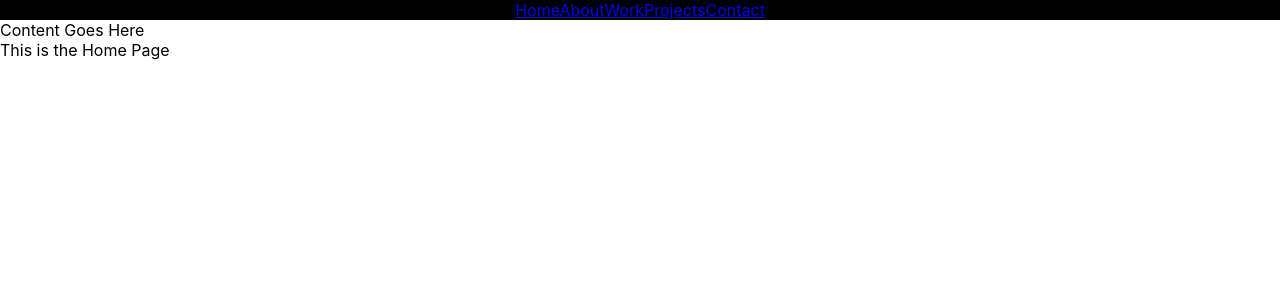
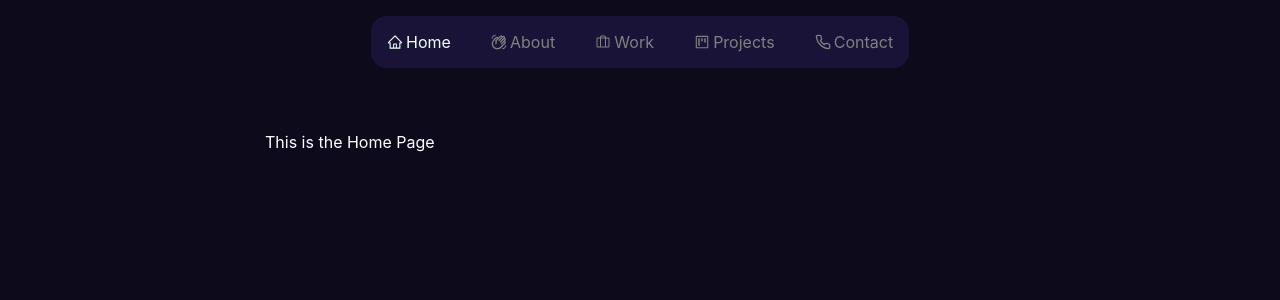
Before and after one commit to karthik27r/karthik27r.github.io, a React (Create React App) app in the folder portfolio/: page / in a window 1280 px wide. Shown: the top 300 px of the page. Built offline with nearby package versions, Linux system fonts and the light colour scheme.

Commit message:
Navbar changes + Background Changes

```diff
--- a/portfolio/package.json
+++ b/portfolio/package.json
@@ -9,6 +9,7 @@
     "@testing-library/user-event": "^13.5.0",
     "react": "^18.3.1",
     "react-dom": "^18.3.1",
+    "react-icons": "^5.2.0",
     "react-router-dom": "^6.23.0",
     "react-scripts": "5.0.1",
     "web-vitals": "^2.1.4"
--- a/portfolio/src/App.css
+++ b/portfolio/src/App.css
@@ -1,23 +1,4 @@
-.App {
-  text-align: center;
+body {
+  background-color: rgb(13, 10, 28);
+  color:white;
 }
-
-.App-logo {
-  height: 40vmin;
-  pointer-events: none;
-}
-
-.App-header {
-  background-color: #282c34;
-  min-height: 100vh;
-  display: flex;
-  flex-direction: column;
-  align-items: center;
-  justify-content: center;
-  font-size: calc(10px + 2vmin);
-  color: white;
-}
-
-.App-link {
-  color: #61dafb;
-}
--- a/portfolio/src/components/contentContainer/ContentContainer.jsx
+++ b/portfolio/src/components/contentContainer/ContentContainer.jsx
@@ -1,9 +1,8 @@
 import React from "react";
+import './ContentContainerStyle.css';
 
-function Container(){
-    return(
-        <div>Content Goes Here</div>
-    );
+function Container({ children }) {
+    return <div className="container">{children}</div>;
 }
 
 export default Container;
--- a/portfolio/src/components/contentContainer/ContentContainerStyle.css
+++ b/portfolio/src/components/contentContainer/ContentContainerStyle.css
@@ -0,0 +1,5 @@
+.container {
+    max-width: 750px;
+    margin: 0 auto;
+    padding: 1rem;
+}
--- a/portfolio/src/components/navbar/navbarContainer/NavbarContainer.jsx
+++ b/portfolio/src/components/navbar/navbarContainer/NavbarContainer.jsx
@@ -1,10 +1,30 @@
-import React from "react";
-import './NavbarContainerStyle.css'
-import NavElements from '../navbarElements/NavbarElements'
+import React, { useRef, useEffect } from 'react';
+import './NavbarContainerStyle.css';
+import NavElements from '../navbarElements/NavbarElements';
 
-function Navbar(){
-    return(
-        <header className="navbar-position navbar-container">
+function Navbar() {
+    const navbarRef = useRef();
+
+    useEffect(() => {
+        const navbar = navbarRef.current;
+
+        const handleMouseMove = (e) => {
+            const { left, top, width, height } = navbar.getBoundingClientRect();
+            const x = ((e.clientX - left) / width) * 100;
+            const y = ((e.clientY - top) / height) * 100;
+            navbar.style.setProperty('--x', `${x}%`); //
+            navbar.style.setProperty('--y', `${y}%`);
+        };
+
+        navbar.addEventListener('mousemove', handleMouseMove);
+
+        return () => {
+            navbar.removeEventListener('mousemove', handleMouseMove);
+        };
+    }, []);
+
+    return (
+        <header ref={navbarRef} className="navbar-position navbar-container">
             <NavElements />
         </header>
     );
--- a/portfolio/src/components/navbar/navbarContainer/NavbarContainerStyle.css
+++ b/portfolio/src/components/navbar/navbarContainer/NavbarContainerStyle.css
@@ -1,9 +1,22 @@
-.navbar-position{
-    display: flex;
-    justify-content: center;
+.navbar-position {
+  display: flex;
+  justify-content: center;
 }
 
-.navbar-container{
-    background-color: black;
-    color: azure;
+.navbar-container {
+  background-color: rgb(25, 19, 55);
+  color: azure;
+  width: fit-content;
+  padding: 1rem 1rem;
+  border-radius: 1rem;
+  margin: 1rem auto;
+  transition: background-image 0.3s ease-in-out;
 }
+
+.navbar-container:hover {
+  background-image: radial-gradient(
+    circle at var(--x) var(--y),
+    rgba(65, 50, 142, 0.3),
+    transparent 40%
+  );
+}
--- a/portfolio/src/components/navbar/navbarElements/NavbarElements.jsx
+++ b/portfolio/src/components/navbar/navbarElements/NavbarElements.jsx
@@ -1,21 +1,28 @@
 import React from "react";
-import { NavLink } from 'react-router-dom';
+import { NavLink } from "react-router-dom";
 import { navItems } from './NavbarItems';
+import './NavbarElementsStyle.css';
+
 
 function NavElements() {
-    return(
-    <nav>
+  return (
+    <nav className="nav-elements-container">
       {navItems.map((element) => (
-        <NavLink
-          key={element.path}
-          to={element.path}
-          activeClassName="active"
-        >
-          {element.label}
-        </NavLink>
+
+          <NavLink key={element.path}
+            to={element.path}
+            className={({ isActive }) => {
+              const baseClasses = 'nav-link-color nav-link-alignment';
+              return isActive ? `${baseClasses} active` : baseClasses;
+            }}
+          >
+            <div className="nav-item-alignment">
+              {element.icon && <element.icon className="nav-icon" />}
+              {element.label}
+            </div>
+          </NavLink>
       ))}
     </nav>
-    );
+  );
 }
-
 export default NavElements;
--- a/portfolio/src/components/navbar/navbarElements/NavbarElementsStyle.css
+++ b/portfolio/src/components/navbar/navbarElements/NavbarElementsStyle.css
@@ -0,0 +1,34 @@
+.nav-link-alignment{
+    margin-left: 2.5rem;
+}
+.nav-link-alignment:first-child {
+    margin-left: 0;
+}
+
+.nav-link-color{
+    color: gray;
+    text-decoration: none;
+}
+
+.nav-link-color:hover{
+    color: rgb(204, 204, 204);
+    text-decoration: none;
+}
+
+.nav-link-color.active {
+    color: azure;
+    text-decoration: none;
+}
+
+.nav-elements-container{
+    display: flex;
+    justify-content: center;
+}
+
+.nav-icon{
+    margin-right: 0.2rem;
+}
+.nav-item-alignment{
+    display:flex;
+    align-items: center;
+}
--- a/portfolio/src/pages/Home.jsx
+++ b/portfolio/src/pages/Home.jsx
@@ -1,11 +1,12 @@
 import React from "react";
+import Container from "../components/contentContainer/ContentContainer";
 
 function Home(){
     return(
         <>
-        <div>
+        <Container>
             This is the Home Page
-        </div>
+        </Container>
         </>
     );
 
```
Also changed, not shown: portfolio/src/components/navbar/navbarElements/NavbarItems.js (+12 -6 lines), 1 other file (tests, documents, lock files or other folders).
